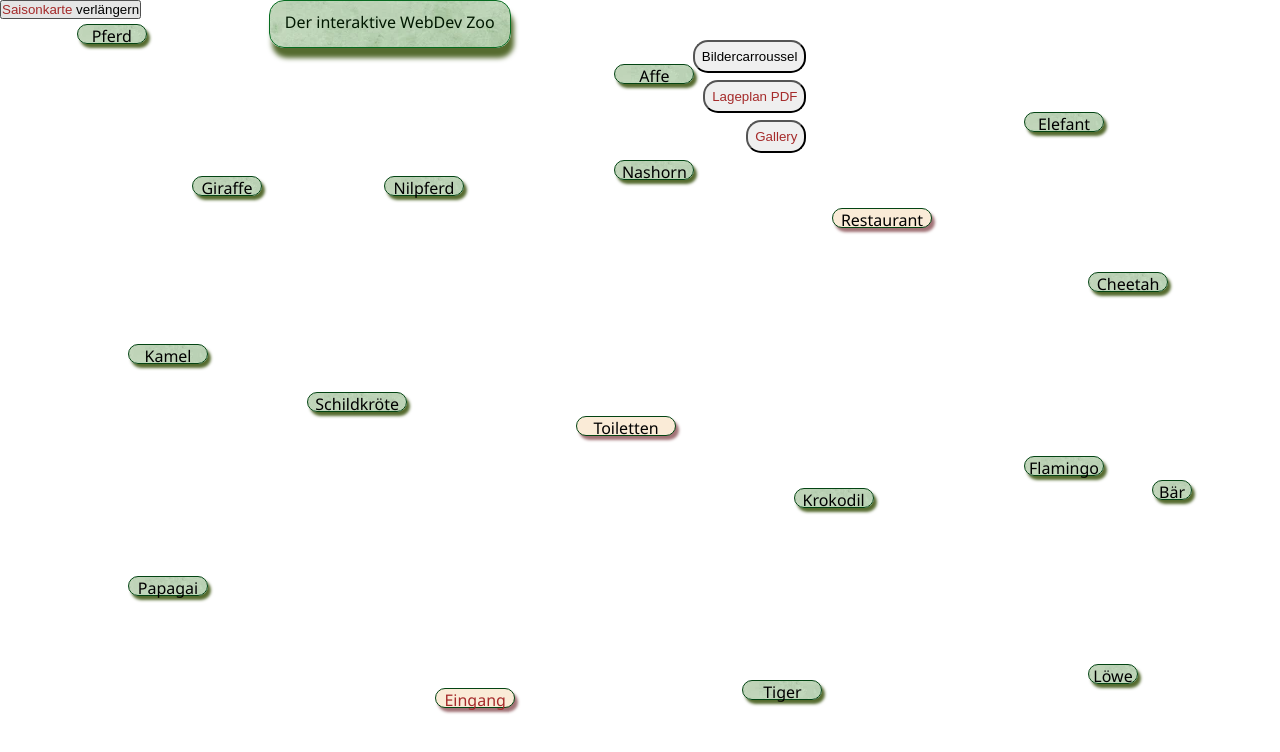
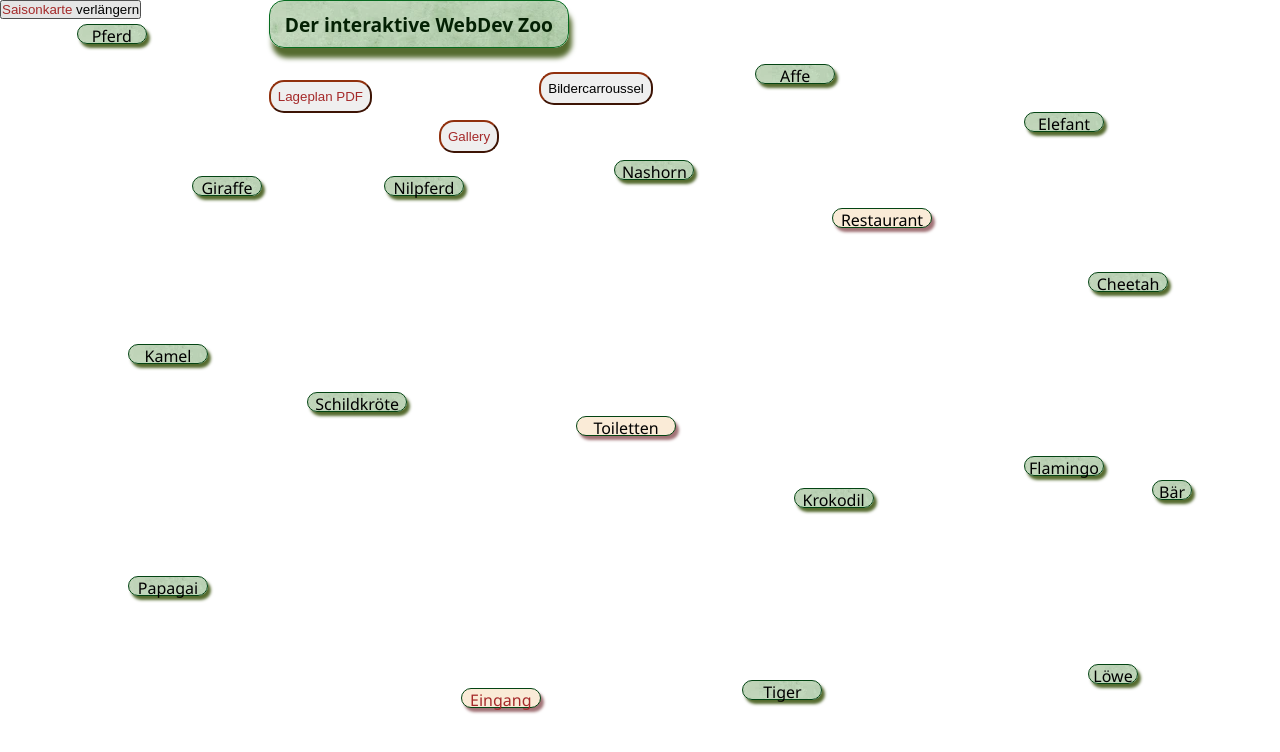
Before and after one commit to Marga-Lensen/PB---praktisches-Projekt, a plain HTML site: page pages/index.html in a window 1280 px wide. Drawn offline with Linux system fonts and the light colour scheme.

Commit message:
buttons optimiert

```diff
--- a/pages/index.html
+++ b/pages/index.html
@@ -11,8 +11,18 @@
 
 </head>
 
-<header>Der interaktive WebDev Zoo</header>
-    <!-- <p>
+<header>
+    <h1>Der interaktive WebDev Zoo</h1>
+</header>
+<body>
+    <style>
+        header h1 {
+            font-size: larger;
+            color: rgb(4, 33, 4);
+            /* text-shadow: 1px 1px darkslategrey ; */
+        }
+    </style>
+   <!-- <p>
         Hier kommt die interaktive Karte (Map) vom Park
 
         mit Hyperlinks zu den jeweiligen html Seiten
--- a/pages/stylesMCL.css
+++ b/pages/stylesMCL.css
@@ -25,7 +25,7 @@ header {
     border-radius: 15px;
 
     box-shadow: 3px 10px 5px darkolivegreen;
-    font-family: 'Segoe UI', Tahoma, Geneva, Verdana, sans-serif;
+    /* font-family: 'Segoe UI', Tahoma, Geneva, Verdana, sans-serif; */
 }
 
 body {
@@ -139,7 +139,7 @@ body {
 }
 .Affe {
     top: 8%;
-    left: 48%;
+    left: 59%;
     width: 80px;
 }
 .Cheetah {
@@ -175,10 +175,13 @@ body {
 }
 .Eingang {
     top: 86%;
-    left: 34%;
+    left: 36%;
     width: 80px;
 }
-
+.Eingang:hover {
+    scale: 1.3;
+    text-shadow: 1px 1px rgb(145, 48, 13);
+}
 a {
     text-decoration: none;
     color: brown;
@@ -187,17 +190,28 @@ a {
 #PDF {
     position: absolute;
     top: 10%;
-    right: 37%;
+    left: 21%;
+    border-color: rgb(145, 48, 13);
     border-radius: 15px;
     padding: 7px;
 }
+#PDF:hover {
+    scale: 1.3;
+    text-shadow: 1px 1px rgb(145, 48, 13);
+}
 #slider {
     position: absolute;
-    top: 5%;
-    right: 37%;
+    top: 9%;
+    right: 49%;
+    border-color: rgb(145, 48, 13);
+
     border-radius: 15px;
     padding: 7px;
 
+}
+#slider:hover {
+    scale: 1.3;
+    text-shadow: 1px 1px rgb(145, 48, 13);
 }
 #Saisonskarte {
     position: absolute;
@@ -207,13 +221,17 @@ a {
     padding: 7px;
 }
 #gallery {
-        position: absolute;
-        top: 15%;
-        right: 37%;
-        border-radius: 15px;
-        padding: 7px;
-    }
-
+    position: absolute;
+    top: 15%;
+    right: 61%;
+    border-color: rgb(145, 48, 13);
+    border-radius: 15px;
+    padding: 7px;
+}
+#gallery:hover {
+    scale: 1.3;
+    text-shadow: 1px 1px rgb(145, 48, 13);
+}
 
 .container {
     display: grid;
```
Also changed, not shown: pages/homepage.html (deleted, +0 -23 lines), pages/tiereMCL.html (+1 -1 lines).
